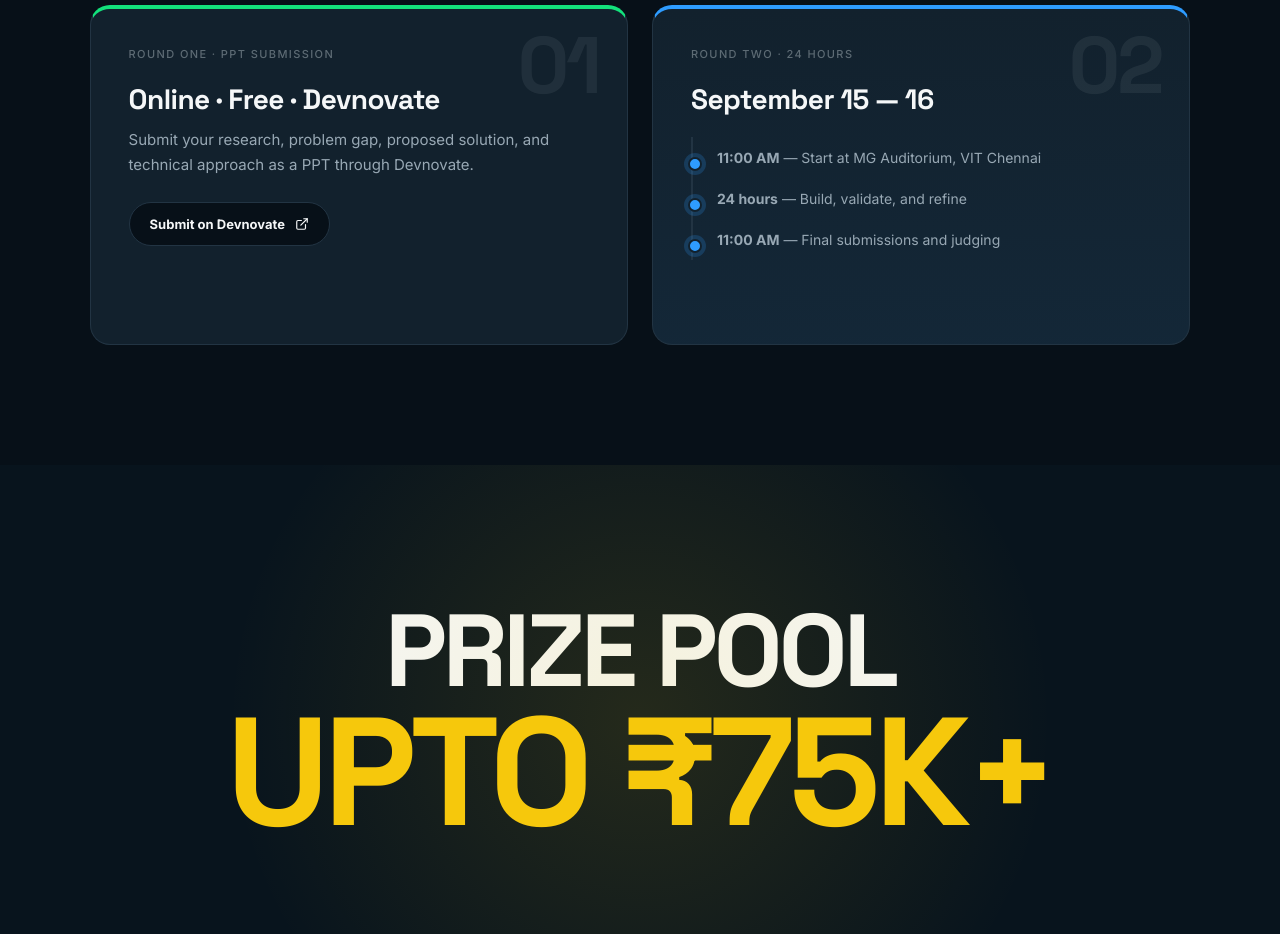
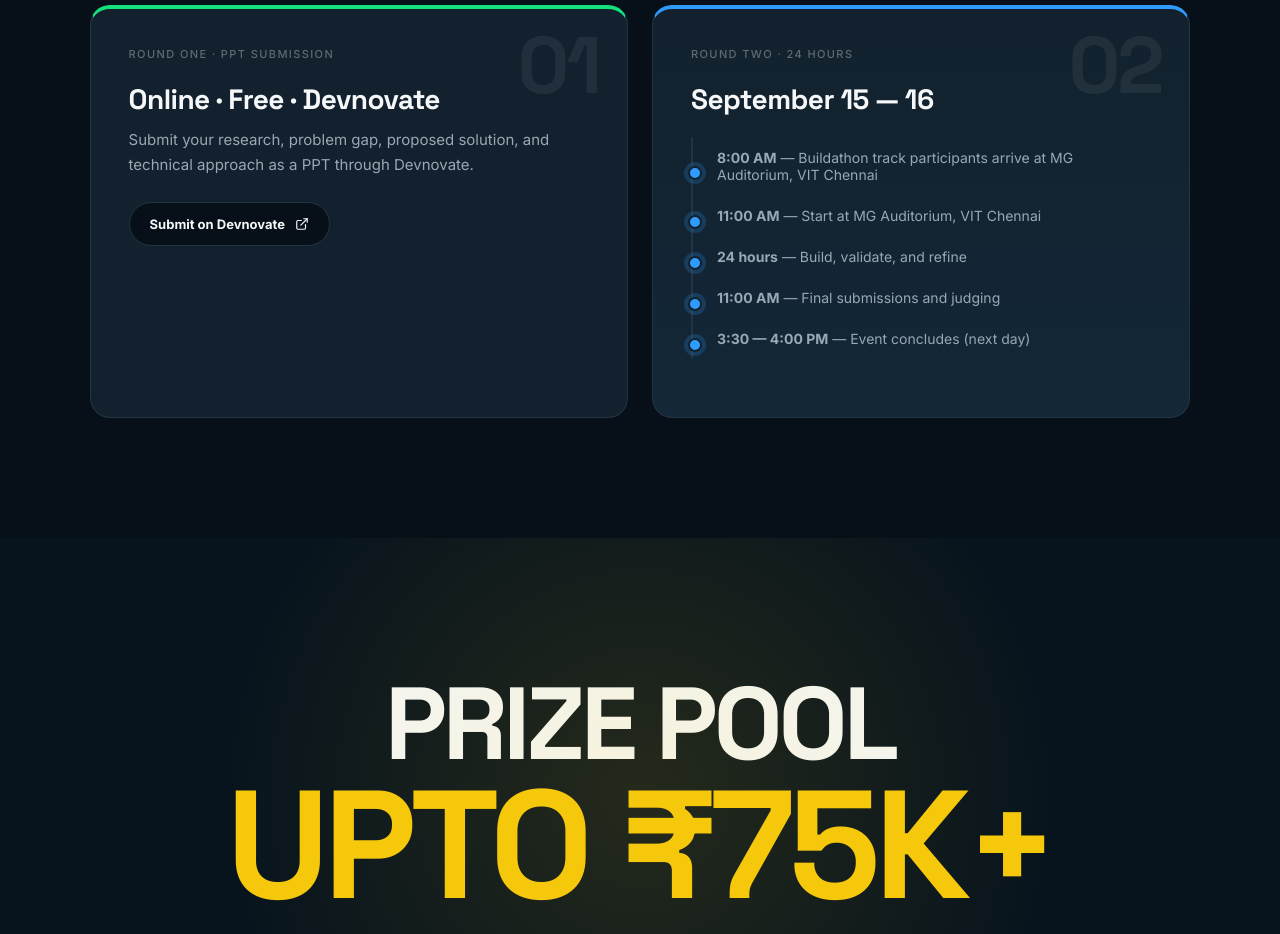
Before and after one commit to VMedithon/website, a React (Vite) app: page / in a window 1280 px wide. Shown: the part 3960-4894 px from the top of the page. Built offline with nearby package versions, Linux system fonts and the light colour scheme.

Commit message:
chore(rounds): Buildathon 8 AM arrival + 3:30-4 PM wrap-up
Round 2 timeline gains an 8:00 AM Buildathon arrival item and a
3:30-4:00 PM 'event concludes' item; the 11 AM-11 AM hackathon
timing is unchanged.

```diff
--- a/src/App.tsx
+++ b/src/App.tsx
@@ -371,6 +371,9 @@ function Rounds() {
 						<div className="round-timeline">
 							<div className="round-timeline-fill" />
 							<div className="round-timeline-item">
+								<strong>8:00 AM</strong> — Buildathon track participants arrive at MG Auditorium, VIT Chennai
+							</div>
+							<div className="round-timeline-item">
 								<strong>11:00 AM</strong> — Start at MG Auditorium, VIT Chennai
 							</div>
 							<div className="round-timeline-item">
@@ -378,6 +381,9 @@ function Rounds() {
 							</div>
 							<div className="round-timeline-item">
 								<strong>11:00 AM</strong> — Final submissions and judging
+							</div>
+							<div className="round-timeline-item">
+								<strong>3:30 — 4:00 PM</strong> — Event concludes (next day)
 							</div>
 						</div>
 					</div>
```
